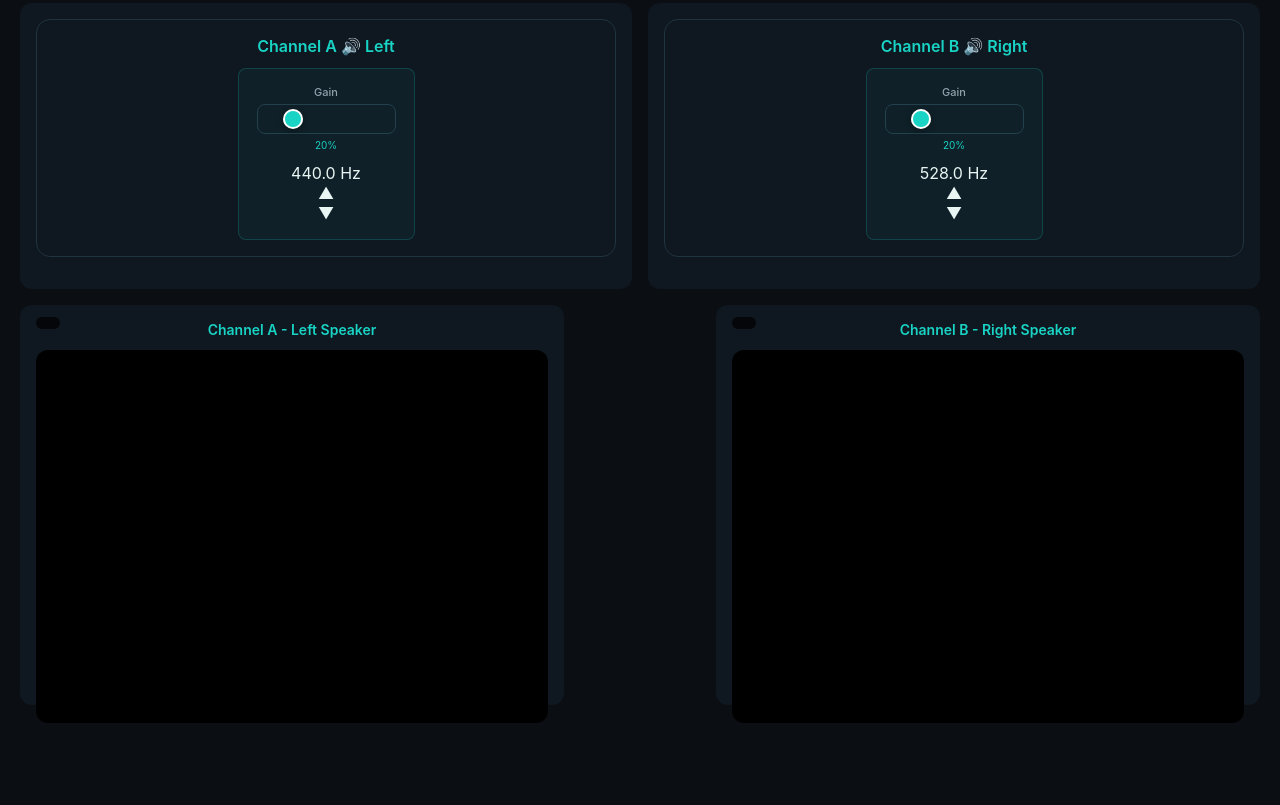
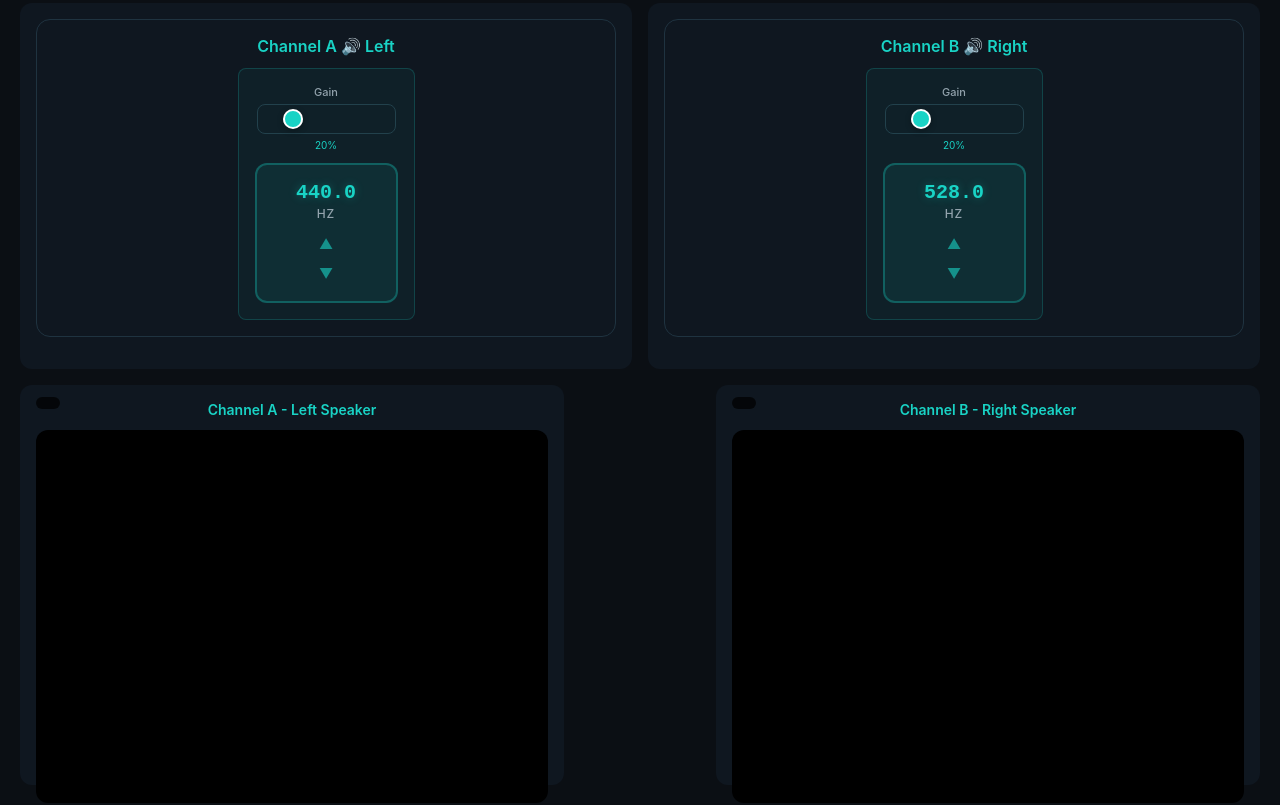
Before and after one commit to RemiDz/Frequency, a plain HTML site: page index.html in a window 1280 px wide. Shown: the part 1148-1953 px from the top of the page. Before the commit the page ends 1873 px from the top, so only its background shows below. Drawn offline with Linux system fonts and the light colour scheme.

Commit message:
Update styles.css

```diff
--- a/styles.css
+++ b/styles.css
@@ -541,38 +541,160 @@ h1{
   gap:12px
 }
 
-.hz-input{
-  display:flex;
-  align-items:center;
-  justify-content:center;
-  gap:6px;
-  margin-bottom:0;
+/* Hz Scroll Wheel Design */
+.hz-scroll-wheel {
+  display: flex;
+  flex-direction: column;
+  align-items: center;
+  justify-content: center;
+  background: rgba(25, 211, 197, 0.08);
+  border: 2px solid rgba(25, 211, 197, 0.3);
+  border-radius: 12px;
+  padding: 16px 12px;
+  cursor: pointer;
+  user-select: none;
+  touch-action: pan-y;
+  min-height: 100px;
+  transition: all 0.3s ease;
+  position: relative;
+  overflow: hidden;
 }
 
-.hz-input input[type=number]{
-  width:100px;
-  text-align:center;
-  font-size:14px;
-  font-weight:600;
-  padding:6px 8px;
-  min-height:40px; /* Touch-friendly minimum size */
+.hz-scroll-wheel:hover {
+  background: rgba(25, 211, 197, 0.12);
+  border-color: rgba(25, 211, 197, 0.5);
+  transform: translateY(-2px);
+  box-shadow: 0 4px 12px rgba(25, 211, 197, 0.2);
+}
+
+.hz-scroll-wheel::before {
+  content: '';
+  position: absolute;
+  top: 0;
+  left: 0;
+  right: 0;
+  height: 3px;
+  background: linear-gradient(90deg, var(--accent), #15b8ab);
+  opacity: 0;
+  transition: opacity 0.3s ease;
+}
+
+.hz-scroll-wheel:hover::before {
+  opacity: 1;
+}
+
+.hz-display {
+  display: flex;
+  flex-direction: column;
+  align-items: center;
+  gap: 2px;
+  margin-bottom: 12px;
+}
+
+.hz-display span:first-child {
+  font-size: 20px;
+  font-weight: 700;
+  color: var(--accent);
+  font-family: 'Courier New', monospace;
+  text-shadow: 0 0 10px rgba(25, 211, 197, 0.3);
+}
+
+.hz-unit {
+  font-size: 12px;
+  color: var(--muted);
+  font-weight: 500;
+  text-transform: uppercase;
+  letter-spacing: 1px;
+}
+
+.scroll-indicators {
+  display: flex;
+  flex-direction: column;
+  gap: 8px;
+  opacity: 0.6;
+  transition: opacity 0.3s ease;
+}
+
+.hz-scroll-wheel:hover .scroll-indicators {
+  opacity: 1;
+}
+
+.scroll-up, .scroll-down {
+  font-size: 14px;
+  color: var(--accent);
+  text-align: center;
+  line-height: 1;
+  transition: all 0.2s ease;
+  padding: 4px;
+  border-radius: 4px;
+}
+
+.scroll-up:hover, .scroll-down:hover {
+  background: rgba(25, 211, 197, 0.2);
+  transform: scale(1.2);
+}
+
+/* Mobile optimizations */
+@media (max-width: 767px) {
+  .hz-scroll-wheel {
+    min-height: 120px;
+    padding: 20px 16px;
+    border-width: 3px;
+  }
+
+  .hz-display span:first-child {
+    font-size: 24px;
+  }
+
+  .hz-unit {
+    font-size: 14px;
+  }
+
+  .scroll-indicators {
+    gap: 12px;
+  }
+
+  .scroll-up, .scroll-down {
+    font-size: 18px;
+    padding: 8px;
+  }
 }
 
 @media(min-width:600px){
-  .hz-input input[type=number]{
-    width:120px;
-    font-size:15px;
-    padding:7px 10px;
-    min-height:42px;
+  .hz-scroll-wheel {
+    min-height: 110px;
+    padding: 18px 14px;
+  }
+
+  .hz-display span:first-child {
+    font-size: 22px;
+  }
+
+  .hz-unit {
+    font-size: 13px;
+  }
+
+  .scroll-up, .scroll-down {
+    font-size: 16px;
   }
 }
 
 @media(min-width:768px){
-  .hz-input input[type=number]{
-    width:140px;
-    font-size:16px;
-    padding:8px 12px;
-    min-height:44px;
+  .hz-scroll-wheel {
+    min-height: 100px;
+    padding: 16px 12px;
+  }
+
+  .hz-display span:first-child {
+    font-size: 20px;
+  }
+
+  .hz-unit {
+    font-size: 12px;
+  }
+
+  .scroll-up, .scroll-down {
+    font-size: 14px;
   }
 }
 
```
